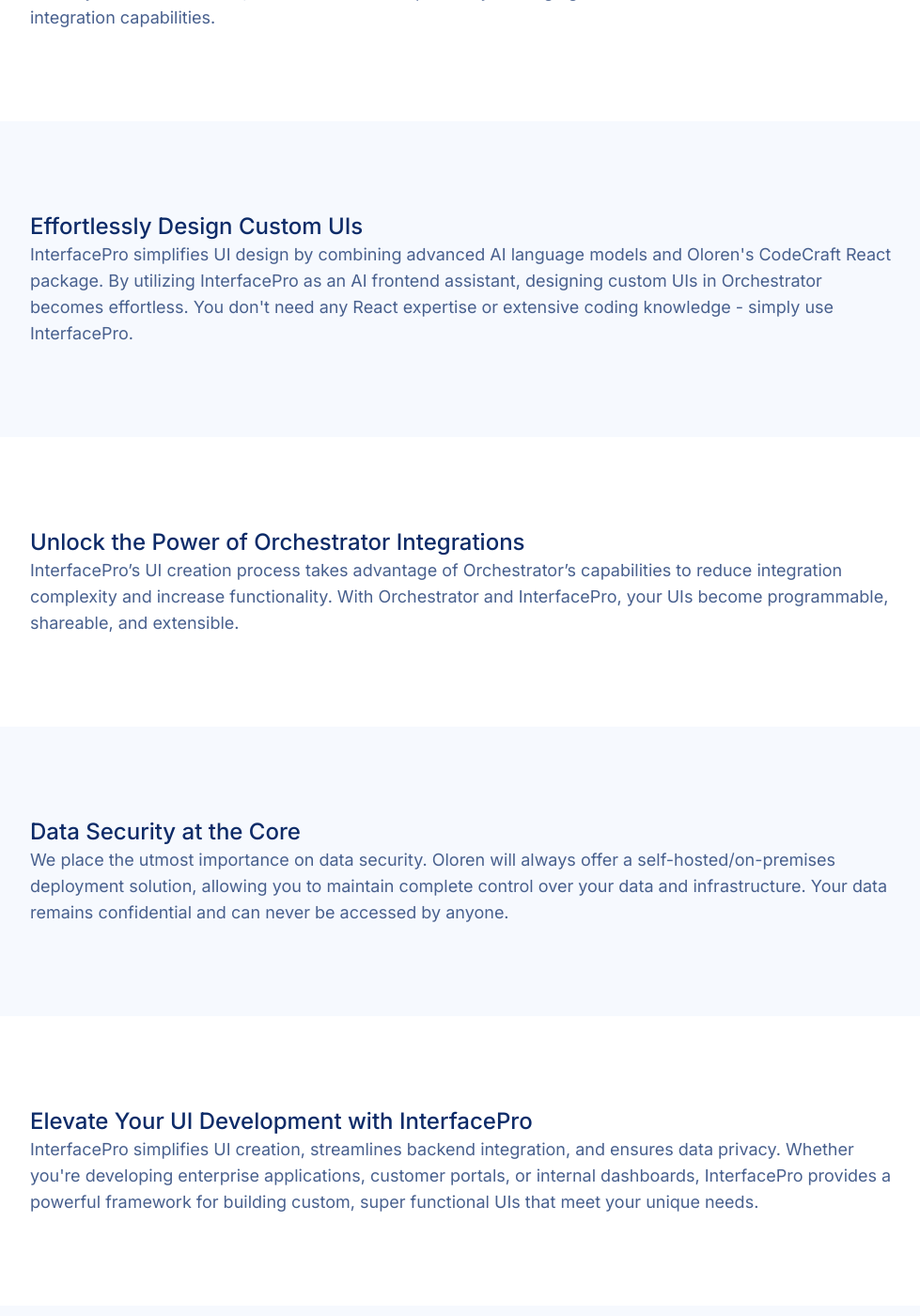
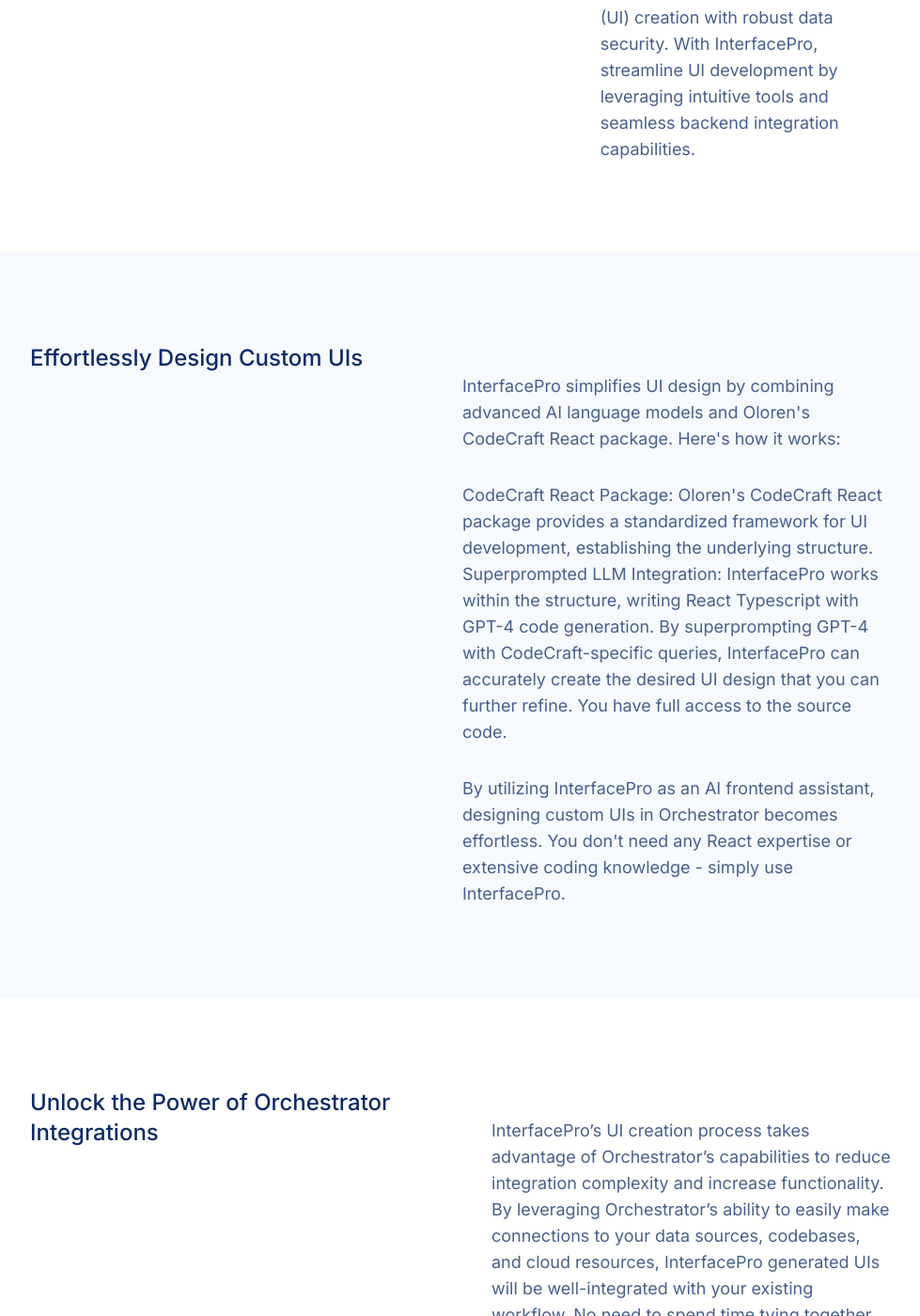
Before and after one commit to Oloren-AI/oloren-blog-site, a Jekyll site: the page built from interfacepro.html, in a window 1280 px wide and 1400 px high, scrolled down 299 px. Shown: the whole window at 94% size, without its empty margins (148-1127 px from the left). Built offline with Jekyll 4.4.1, drawn with Linux system fonts in a browser that asks for light colours; some of the changed text lies outside the part shown.

Commit message:
formatting

```diff
--- a/interfacepro.html
+++ b/interfacepro.html
@@ -4,46 +4,56 @@
 ---
 
 <section id="introduction" class="h-fit w-full py-16 lg:py-24">
-    <div class="m-auto grid items-start grid-cols-3 gap-8 px-5 md:max-w-7xl lg:w-3/4 lg:grid-cols-10">
-        <h2 class="col-start-1 col-end-4 lg:col-start-1 lg:col-end-4 text-2xl font-medium text-left">Introducing InterfacePro: Simplify Custom UI Creation and Secure Data Usage</h2>
-        <p class="col-start-4 col-end-11 lg:col-start-4 lg:col-end-11 text-lg text-secondary">
-            InterfacePro offers a comprehensive AI solution for custom user interface (UI) creation with robust data security. With InterfacePro, streamline UI development by leveraging intuitive tools and seamless backend integration capabilities.
-        </p>
+    <div class="m-auto flex w-full flex-col justify-between space-y-8 px-5 md:max-w-7xl lg:w-3/4 lg:flex-row">
+      <h2 class="text-2xl font-medium">Introducing InterfacePro: Simplify Custom UI Creation and Secure Data Usage</h2>
+      <p class="text-lg text-secondary flex w-full flex-col space-y-8 lg:w-1/2">
+        InterfacePro offers a comprehensive AI solution for custom user interface (UI) creation with robust data security. With InterfacePro, streamline UI development by leveraging intuitive tools and seamless backend integration capabilities.
+      </p>
     </div>
 </section>
 
-<section id="design" class="h-fit w-full bg-[#F6F9FE] py-16 lg:py-24">
-    <div class="m-auto grid items-start grid-cols-3 gap-8 px-5 md:max-w-7xl lg:w-3/4 lg:grid-cols-10">
-        <h2 class="col-start-1 col-end-4 lg:col-start-1 lg:col-end-4 text-2xl font-medium text-left">Effortlessly Design Custom UIs</h2>
-        <p class="col-start-4 col-end-11 lg:col-start-4 lg:col-end-11 text-lg text-secondary">
-            InterfacePro simplifies UI design by combining advanced AI language models and Oloren's CodeCraft React package. By utilizing InterfacePro as an AI frontend assistant, designing custom UIs in Orchestrator becomes effortless. You don't need any React expertise or extensive coding knowledge - simply use InterfacePro.
+<section id="ui-design" class="h-fit w-full bg-[#F6F9FE] py-16 lg:py-24">
+    <div class="m-auto flex w-full flex-col justify-between space-y-8 px-5 md:max-w-7xl lg:w-3/4 lg:flex-row">
+      <h2 class="text-2xl font-medium">Effortlessly Design Custom UIs</h2>
+      <div class="text-lg text-secondary flex w-full flex-col space-y-8 lg:w-1/2">
+        <p>
+          InterfacePro simplifies UI design by combining advanced AI language models and Oloren's CodeCraft React package. Here's how it works:
         </p>
+        <ol>
+          <li>CodeCraft React Package: Oloren's CodeCraft React package provides a standardized framework for UI development, establishing the underlying structure.</li>
+          <li>Superprompted LLM Integration: InterfacePro works within the structure, writing React Typescript with GPT-4 code generation. By superprompting GPT-4 with CodeCraft-specific queries, InterfacePro can accurately create the desired UI design that you can further refine. You have full access to the source code.</li>
+        </ol>
+        <p>
+          By utilizing InterfacePro as an AI frontend assistant, designing custom UIs in Orchestrator becomes effortless. You don't need any React expertise or extensive coding knowledge - simply use InterfacePro.
+        </p>
+      </div>
     </div>
 </section>
 
-<section id="integration" class="h-fit w-full py-16 lg:py-24">
-    <div class="m-auto grid items-start grid-cols-3 gap-8 px-5 md:max-w-7xl lg:w-3/4 lg:grid-cols-10">
-        <h2 class="col-start-1 col-end-4 lg:col-start-1 lg:col-end-4 text-2xl font-medium text-left">Unlock the Power of Orchestrator Integrations</h2>
-        <p class="col-start-4 col-end-11 lg:col-start-4 lg:col-end-11 text-lg text-secondary">
-            InterfacePro’s UI creation process takes advantage of Orchestrator’s capabilities to reduce integration complexity and increase functionality. With Orchestrator and InterfacePro, your UIs become programmable, shareable, and extensible.
-        </p>
+<section id="orchestrator-integrations" class="h-fit w-full py-16 lg:py-24">
+    <div class="m-auto flex w-full flex-col justify-between space-y-8 px-5 md:max-w-7xl lg:w-3/4 lg:flex-row">
+      <h2 class="text-2xl font-medium">Unlock the Power of Orchestrator Integrations</h2>
+      <p class="text-lg text-secondary flex w-full flex-col space-y-8 lg:w-1/2">
+        InterfacePro’s UI creation process takes advantage of Orchestrator’s capabilities to reduce integration complexity and increase functionality.
+        By leveraging Orchestrator’s ability to easily make connections to your data sources, codebases, and cloud resources, InterfacePro generated UIs will be well-integrated with your existing workflow. No need to spend time tying together backend resources.
+        InterfacePro also extends the rest of Orchestrator's functionalities. Export your UIs as APIs for programmatic use in other applications and workflows. Easily share your UIs with collaborators, facilitating intra-team collaboration. InterfacePro can also be combined with Orchestrator's Nexus, allowing you to incorporate any Nexus extension’s capabilities directly within your UIs.
+        With Orchestrator and InterfacePro, your UIs become programmable, shareable, and extensible.
+      </p>
     </div>
 </section>
 
-<section id="security" class="h-fit w-full bg-[#F6F9FE] py-16 lg:py-24">
-    <div class="m-auto grid items-start grid-cols-3 gap-8 px-5 md:max-w-7xl lg:w-3/4 lg:grid-cols-10">
-        <h2 class="col-start-1 col-end-4 lg:col-start-1 lg:col-end-4 text-2xl font-medium text-left">Data Security at the Core</h2>
-        <p class="col-start-4 col-end-11 lg:col-start-4 lg:col-end-11 text-lg text-secondary">
-            We place the utmost importance on data security. Oloren will always offer a self-hosted/on-premises deployment solution, allowing you to maintain complete control over your data and infrastructure. Your data remains confidential and can never be accessed by anyone.
-        </p>
+<section id="data-security" class="h-fit w-full bg-[#F6F9FE] py-16 lg:py-24">
+    <div class="m-auto flex w-full flex-col justify-between space-y-8 px-5 md:max-w-7xl lg:w-3/4 lg:flex-row">
+      <h2 class="text-2xl font-medium">Data Security at the Core</h2>
+      <p class="text-lg text-secondary flex w-full flex-col space-y-8 lg:w-1/2">
+        We place the utmost importance on data security. Oloren will always offer a self-hosted/on-premises deployment solution, allowing you to maintain complete control over your data and infrastructure. Your data remains confidential and can never be accessed by anyone.
+    </p>
+    </div>
+</section><section id="elevate-interface-pro" class="h-fit w-full py-16 lg:py-24">
+    <div class="m-auto flex w-full flex-col justify-between space-y-8 px-5 md:max-w-7xl lg:w-3/4 lg:flex-row">
+      <h2 class="text-2xl font-medium">Elevate Your UI Development with InterfacePro</h2>
+      <p class="text-lg text-secondary flex w-full flex-col space-y-8 lg:w-1/2">
+        InterfacePro simplifies UI creation, streamlines backend integration, and ensures data privacy. Whether you're developing enterprise applications, customer portals, or internal dashboards, InterfacePro provides a powerful framework for building custom, super functional UIs that meet your unique needs.
+    </p>
     </div>
 </section>
-
-<section id="elevate" class="h-fit w-full py-16 lg:py-24">
-    <div class="m-auto grid items-start grid-cols-3 gap-8 px-5 md:max-w-7xl lg:w-3/4 lg:grid-cols-10">
-        <h2 class="col-start-1 col-end-4 lg:col-start-1 lg:col-end-4 text-2xl font-medium text-left">Elevate Your UI Development with InterfacePro</h2>
-        <p class="col-start-4 col-end-11 lg:col-start-4 lg:col-end-11 text-lg text-secondary">
-            InterfacePro simplifies UI creation, streamlines backend integration, and ensures data privacy. Whether you're developing enterprise applications, customer portals, or internal dashboards, InterfacePro provides a powerful framework for building custom, super functional UIs that meet your unique needs.
-        </p>
-    </div>
-</section>
```
Also changed, not shown: orchestrator.html (+18 -18 lines).
